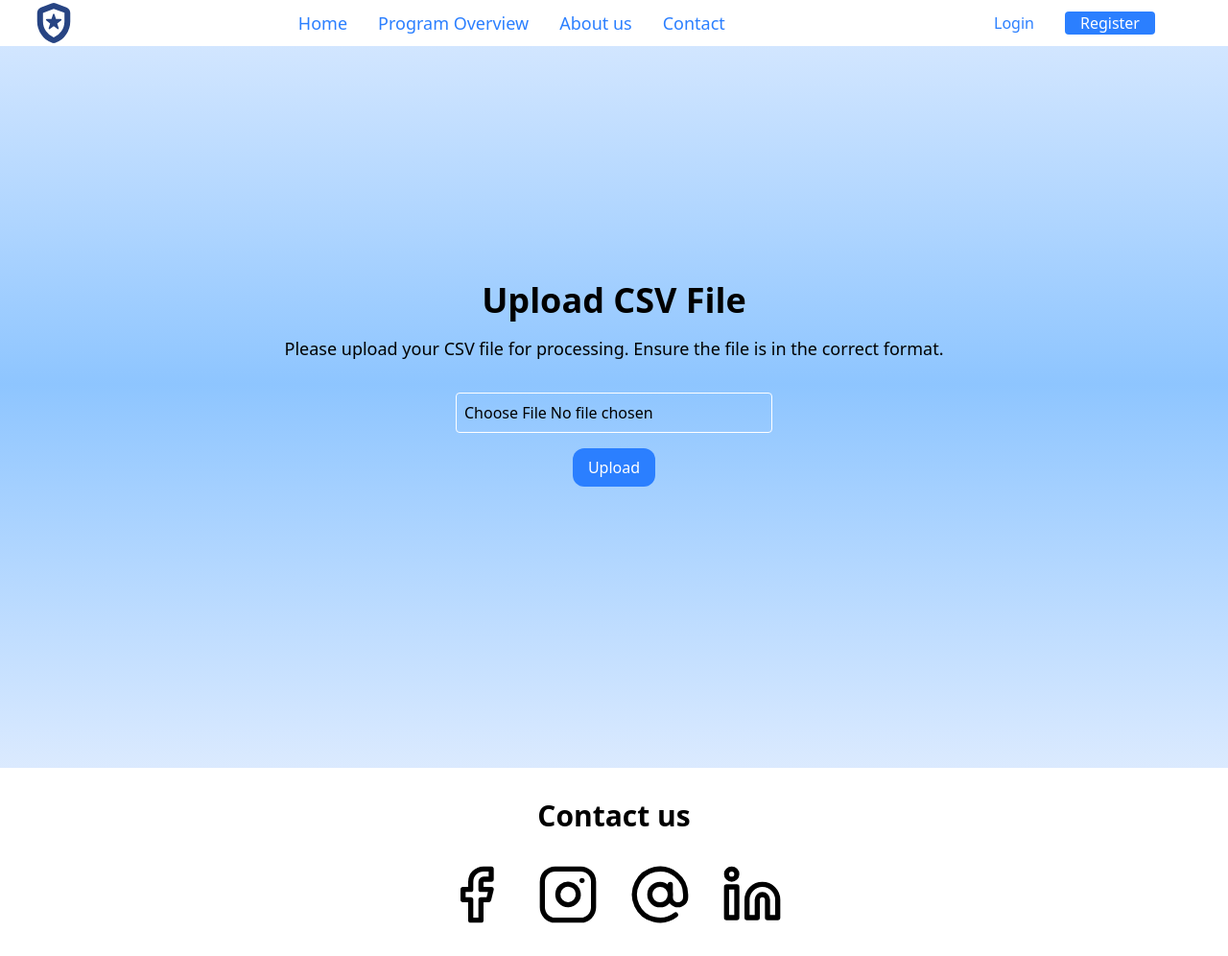
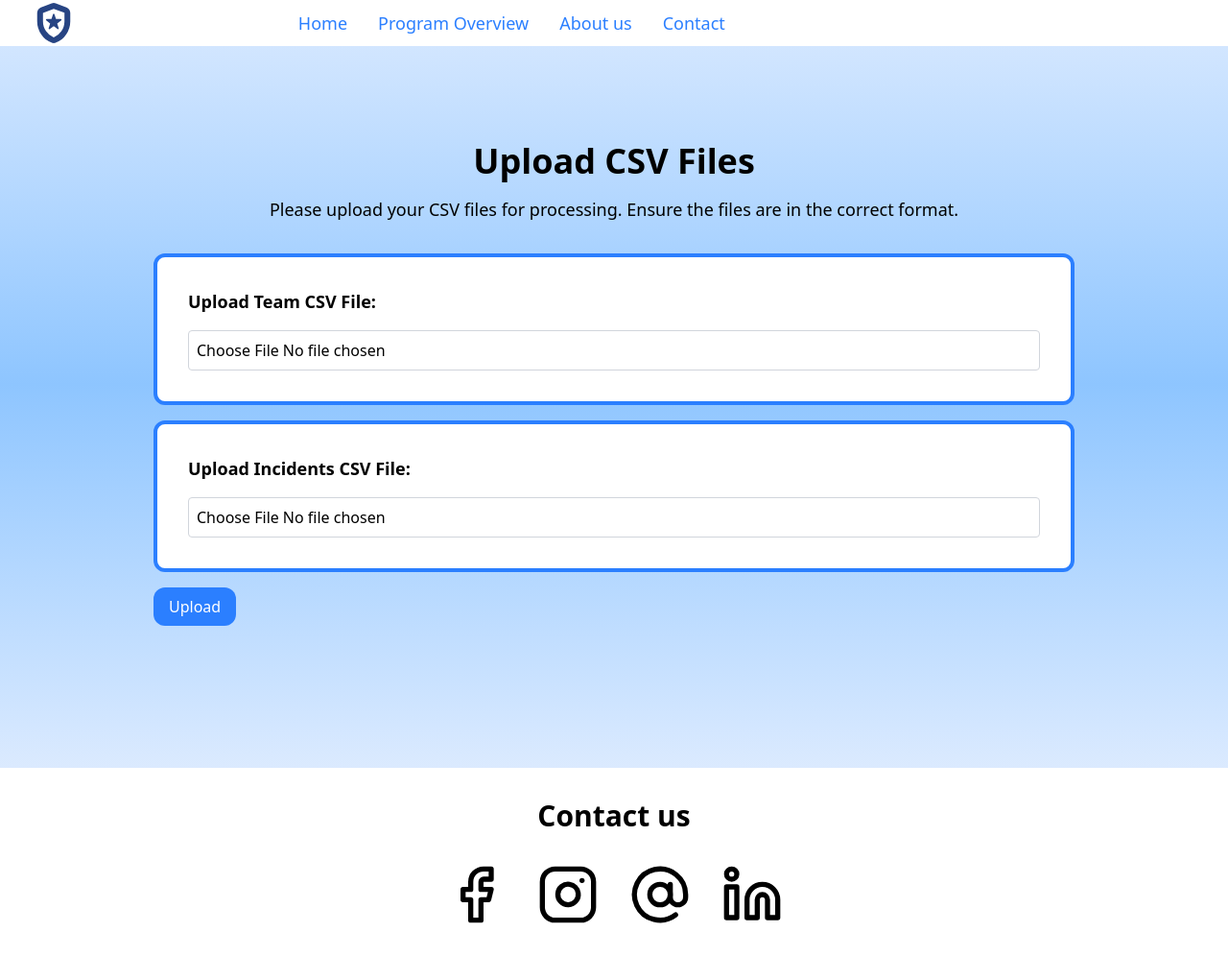
Before and after one commit to Bilguun04/OFDWM, a Flask app: page /upload in a window 1280 px wide. Shown: the whole page at 96% size. Run offline with Flask 3, Linux system fonts and the light colour scheme.

Commit message:
Updated upload page, now it has two csv files to upload

```diff
--- a/app/templates/base.html
+++ b/app/templates/base.html
@@ -16,10 +16,10 @@
             <a class="text-blue-500 text-lg hover:underline" href="/#about">About us</a>
             <a class="text-blue-500 text-lg hover:underline" href="/#contact">Contact</a>
         </div>
-        <div class="flex flex-row gap-8 justify-center items-center hidden md:flex col-span-3">
+        <!-- <div class="flex flex-row gap-8 justify-center items-center hidden md:flex col-span-3">
             <button class="text-blue-500">Login</button>
             <button class="bg-blue-500 text-white px-4 rounded">Register</button>
-        </div>
+        </div> -->
     </header>
     <main class="bg-linear-to-b from-blue-100 via-blue-300 via-blue-200 to-blue-100">
         {% block content %}{% endblock %}
--- a/app/templates/index.html
+++ b/app/templates/index.html
@@ -37,8 +37,8 @@
             <h2 class="text-3xl font-semibold">Our team</h2>
             <div class="flex justify-between flex-wrap gap-8">
                 <div class="flex flex-col gap-4">
-                    <p class="font-semibold">John Doe</p>
-                    <img src="{{ url_for('static', filename='bilguun_profile.jpeg') }}" alt="Bilguun Profile" class="h-48 w-48 rounded-xl">
+                    <p class="font-semibold">Akram Omari</p>
+                    <img src="{{ url_for('static', filename='john_doe_profile.png') }}" alt="Bilguun Profile" class="h-48 w-48 rounded-xl">
                 </div>
                 <div class="flex flex-col gap-4">
                     <p class="font-semibold">Alena Belova</p>
--- a/app/templates/upload.html
+++ b/app/templates/upload.html
@@ -5,11 +5,18 @@
 {% block content %}
 <div class="flex justify-center items-center h-screen flex-col gap-8">
     <div class="w-3/4 text-center">
-        <h2 class="text-4xl font-semibold">Upload CSV File</h2>
-        <p class="text-lg mt-4">Please upload your CSV file for processing. Ensure the file is in the correct format.</p>
+        <h2 class="text-4xl font-semibold">Upload CSV Files</h2>
+        <p class="text-lg mt-4">Please upload your CSV files for processing. Ensure the files are in the correct format.</p>
     </div>
-    <form action="/upload" method="post" enctype="multipart/form-data" class="w-3/4 flex flex-col gap-4 items-center">
-        <input type="file" name="file" accept=".csv" class="border border-white p-2 rounded">
+    <form action="/upload" method="post" enctype="multipart/form-data" class="w-3/4 flex flex-row flex-wrap items-center gap-4">
+        <div class="w-full flex flex-col gap-4 inline-border border-4 border-blue-500 p-8 rounded-xl bg-white">
+            <label for="team-file" class="text-lg font-semibold">Upload Team CSV File:</label>
+            <input type="file" name="team_file" id="team-file" accept=".csv" class="border border-gray-300 p-2 rounded">
+        </div>
+        <div class="w-full flex flex-col gap-4 inline-border border-4 border-blue-500 p-8 rounded-xl bg-white">
+            <label for="incidents-file" class="text-lg font-semibold">Upload Incidents CSV File:</label>
+            <input type="file" name="incidents_file" id="incidents-file" accept=".csv" class="border border-gray-300 p-2 rounded">
+        </div>
         <button type="submit" class="bg-blue-500 text-white px-4 py-2 rounded-xl">Upload</button>
     </form>
 </div>
```
Also changed, not shown: app/static/john_doe_profile.png (added).
